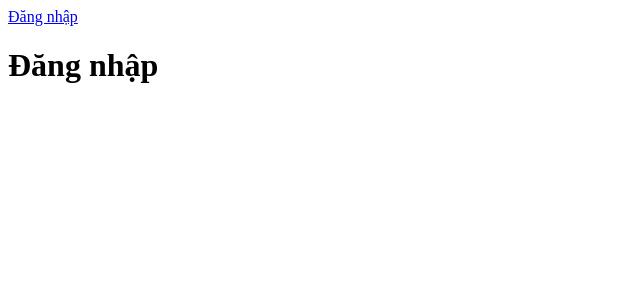
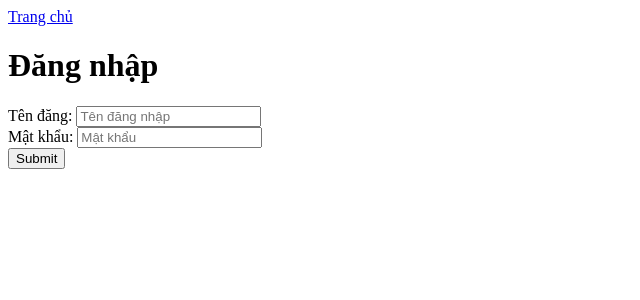
Before and after one commit to hoang234176/Smart-Shop, a React app in the folder frontend/: page /login in a window 1280 px wide. Shown: the top 300 px of the page, without its empty margins (0-640 px from the left). Built offline with nearby package versions, Linux system fonts and the light colour scheme; the HTML template or start-up script is replaced by a standard one.

Commit message:
feat(auth): add basic login form structure

```diff
--- a/frontend/src/App.jsx
+++ b/frontend/src/App.jsx
@@ -1,10 +1,13 @@
-import AppRoutes from "./routes/AppRoutes"
+import { Link } from 'react-router-dom'
 
 function App() {
 
-  return <div>
-    <AppRoutes />
-  </div>
+  return (
+    <div>
+        <h1>Trang chủ</h1>
+        <Link to='/login'>Đăng nhập</Link>
+    </div>
+  )
 }
 
 export default App
--- a/frontend/src/auth/LoginPage.jsx
+++ b/frontend/src/auth/LoginPage.jsx
@@ -1,9 +1,48 @@
+import { useState } from 'react'
+import { Link, useNavigate } from 'react-router-dom'
+
 function LoginPage(){
+    const [username, setUsername] = useState('')
+    const [password, setPassword] = useState('')
+
+    const navigate = useNavigate()
+
+    const handleSubmit = (e) => {
+        e.preventDefault()
+        console.log(username, password)
+        if (username === 'hoang' && password === '123456') {
+            navigate('/')
+        }
+        else {
+            alert('Đăng nhập thất bại')
+        }
+    }
+
     return (
         <div>
+            <Link to='/'>Trang chủ</Link>
             <h1>Đăng nhập</h1>
+            <form onSubmit={handleSubmit}>
+                <label htmlFor="username">Tên đăng: </label>
+                <input
+                    type="text"
+                    name="username"
+                    onChange={(e) => setUsername(e.target.value)}
+                    placeholder="Tên đăng nhập"
+                />
+                <br />
+                <label htmlFor="">Mật khẩu: </label>
+                <input
+                    type="password"
+                    name="password"
+                    onChange={(e) => setPassword(e.target.value)}
+                    placeholder="Mật khẩu"
+                />
+                <br />
+                <input type="submit" />
+            </form>
         </div>
     )
 }
 
-export default LoginPage;
+export default LoginPage
--- a/frontend/src/main.jsx
+++ b/frontend/src/main.jsx
@@ -1,9 +1,14 @@
 import { StrictMode } from 'react'
 import { createRoot } from 'react-dom/client'
+import { BrowserRouter } from 'react-router-dom'
 import AppRoutes from './routes/AppRoutes.jsx'
+import App from './App.jsx'
 
 createRoot(document.getElementById('root')).render(
-  <StrictMode>
-    <AppRoutes />
-  </StrictMode>,
+    <StrictMode>
+        <BrowserRouter>
+            {/* Routes */}
+            <AppRoutes/>
+        </BrowserRouter>
+    </StrictMode>
 )
--- a/frontend/src/routes/AppRoutes.jsx
+++ b/frontend/src/routes/AppRoutes.jsx
@@ -1,15 +1,13 @@
 import { BrowserRouter, Routes, Route, Link} from 'react-router-dom'
 import LoginPage from '../auth/LoginPage.jsx'
+import App from '../App.jsx'
 
 function AppRoutes(){
     return (
-        <BrowserRouter>
-            <Link to='/login'>Đăng nhập</Link>
-
-            <Routes>
-                <Route path="/login" element={<LoginPage />} />
-            </Routes>
-        </BrowserRouter>
+        <Routes>
+            <Route path="/" element={<App />} />
+            <Route path="/login" element={<LoginPage />} />
+        </Routes>
     )
 }
 
```
